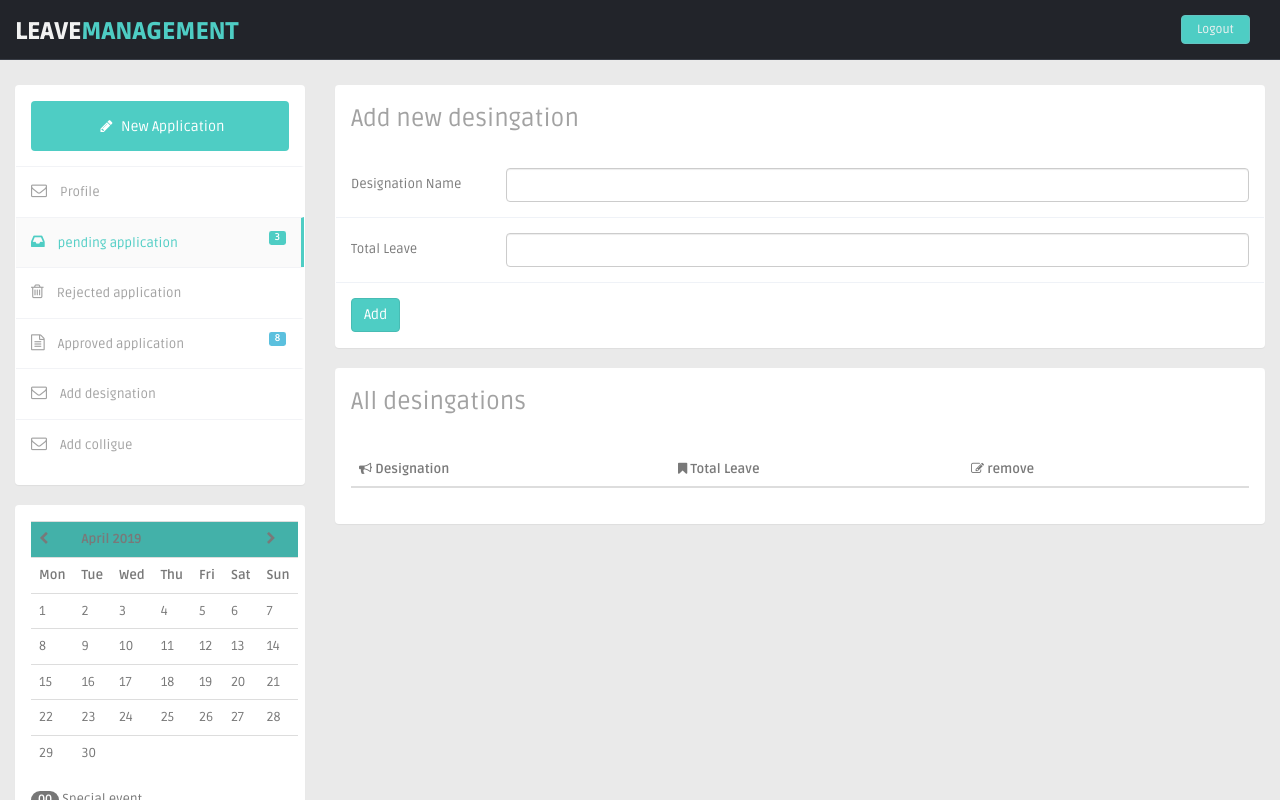
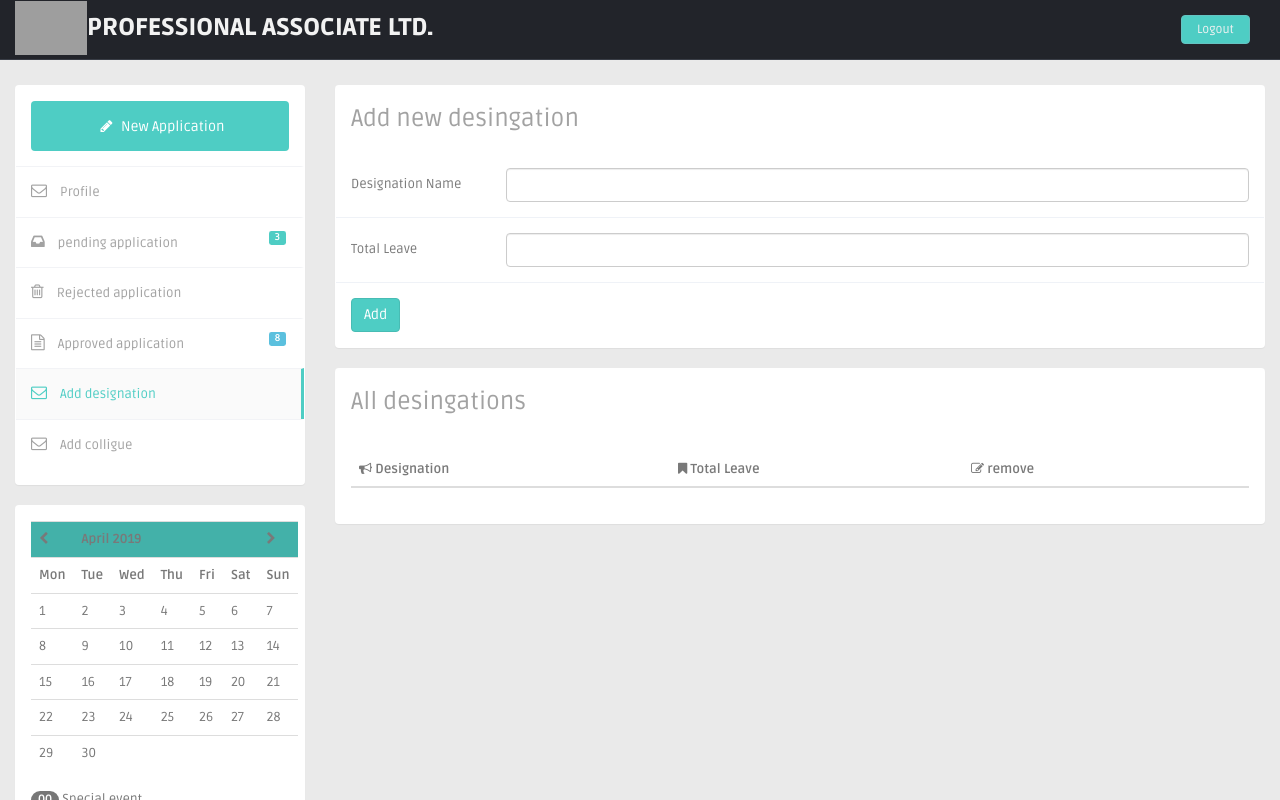
Before and after one commit to sadik061/LeaveManagement, a PHP site: page /designation.php in a window 1280 px wide. Run offline with PHP 8.4, Linux system fonts and the light colour scheme; the visitor is signed in with stand-in values (Sample User, id 1); data that the repository does not hold is empty; some libraries are stand-ins or nearby versions; grey boxes are pictures that could not be loaded.

Commit message:
active status of navbar

```diff
--- a/template/header.php
+++ b/template/header.php
@@ -58,7 +58,8 @@
     <header class="header black-bg">
 
         <!--logo start-->
-        <a href="index.html" class="logo"><b>Leave<span>Management</span></b></a>
+       <a href="index.php" class="logo" style="margin-top: 1px;"><img class="logo" src="http://www.bdpalcon.com/wp-content/uploads/2018/10/PAL-1.png" alt="" width="72" height=auto><b>Professional Associate LTD.</b><span></span>
+        </a>
         <!--logo end-->
         <div class="nav notify-row" id="top_menu">
             <!--  notification start -->
--- a/template/sidebar.php
+++ b/template/sidebar.php
@@ -1,26 +1,28 @@
 <div class="col-sm-3" style="position: fixed;">
+
+
     <section class="panel">
         <div class="panel-body">
             <a href="compose.php" class="btn btn-compose">
                 <i class="fa fa-pencil"></i> New Application
             </a>
-            <ul class="nav nav-pills nav-stacked mail-nav">
+            <ul class="nav nav-pills nav-stacked mail-nav" id="nav">
                 <li><a href="index.php"> <i class="fa fa-envelope-o"></i> Profile</a></li>
-                <?php if($_SESSION["role"]=="admin"){ ?>
-                    <li class="active"><a href="pending.php"> <i class="fa fa-inbox"></i> pending application <span
+                <?php if ($_SESSION["role"] == "admin") { ?>
+                    <li><a href="pending.php"> <i class="fa fa-inbox"></i> pending application <span
                                     class="label label-theme pull-right inbox-notification">3</span></a></li>
                     <li><a href="rejected.php"> <i class="fa fa-trash-o"></i> Rejected application</a></li>
                     <li><a href="approved.php"> <i class="fa fa-file-text-o"></i> Approved application <span
                                     class="label label-info pull-right inbox-notification">8</span></a></a>
                     </li>
 
-                <li><a href="designation.php"> <i class="fa fa-envelope-o"></i> Add designation</a></li>
-                <li><a href="user.php"> <i class="fa fa-envelope-o"></i> Add colligue</a></li>
-                <?php }else{ ?>
-                <li class="active"><a href="pending.php"> <i class="fa fa-inbox"></i> pending application <span
-                                class="label label-theme pull-right inbox-notification">3</span></a></li>
-                <li><a href="user_approved.php"> <i class="fa fa-file-text-o"></i> Approved application <span
-                                class="label label-info pull-right inbox-notification">8</span></a></a>
+                    <li><a href="designation.php"> <i class="fa fa-envelope-o"></i> Add designation</a></li>
+                    <li><a href="user.php"> <i class="fa fa-envelope-o"></i> Add colligue</a></li>
+                <?php } else { ?>
+                    <li><a href="pending.php"> <i class="fa fa-inbox"></i> pending application <span
+                                    class="label label-theme pull-right inbox-notification">3</span></a></li>
+                    <li><a href="user_approved.php"> <i class="fa fa-file-text-o"></i> Approved application <span
+                                    class="label label-info pull-right inbox-notification">8</span></a></a></li>
                     <li><a href="rejected.php"> <i class="fa fa-trash-o"></i> Rejected application</a></li>
                 <?php } ?>
             </ul>
@@ -164,8 +166,9 @@
                         </tbody>
                     </table>
                     <div class="legend" id="zabuto_calendar_1m6q_legend"><span class="legend-text"><span
-                                class="badge badge-event">00</span> Special event</span><span
-                            class="legend-block"><ul class="legend"><li class="event"></li><span>Regular event</span></ul></span>
+                                    class="badge badge-event">00</span> Special event</span><span
+                                class="legend-block"><ul class="legend"><li
+                                        class="event"></li><span>Regular event</span></ul></span>
                     </div>
                 </div>
             </div>
@@ -173,4 +176,5 @@
 
         </div>
     </section>
+
 </div>
```
Also changed, not shown: template/footer.php (+36 -1 lines).
